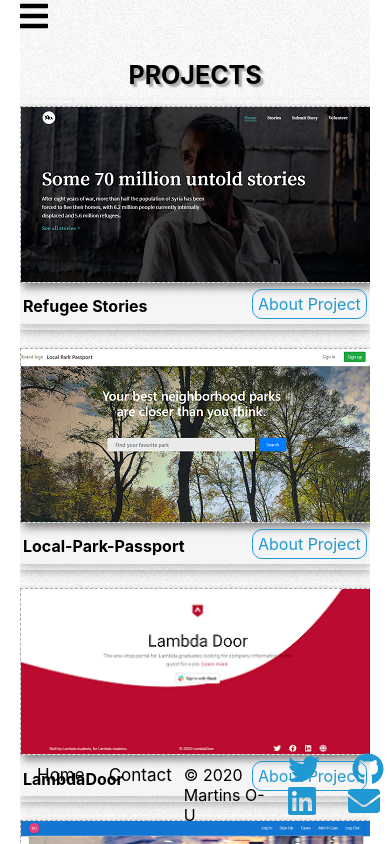
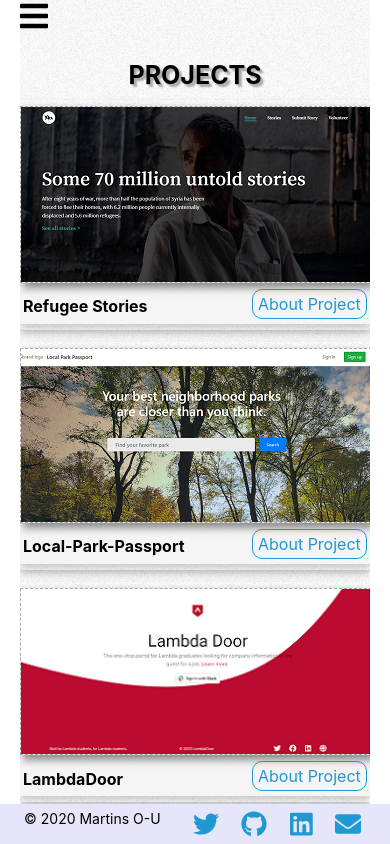
Before and after one commit to Martins-O-U/Portfolio-main, a React (Create React App) app: page /project in a window 390 px wide. Built offline with nearby package versions, Linux system fonts and the light colour scheme.

Commit message:
Styled the footer for mobile

```diff
--- a/src/Components/AboutMe.jsx
+++ b/src/Components/AboutMe.jsx
@@ -44,6 +44,7 @@
 export default AboutMe;
 
 const StyledContainer = styled.div`
+  margin-bottom: 25%;
   @keyframes fadeInUp {
     from {
       transform: translate3d(0, 40px, 0);
--- a/src/Components/FooterNav.jsx
+++ b/src/Components/FooterNav.jsx
@@ -1,55 +1,111 @@
 import React from "react";
-import { Link } from "react-router-dom";
+import { FontAwesomeIcon } from "@fortawesome/react-fontawesome";
+import { faEnvelope } from "@fortawesome/free-solid-svg-icons";
+import {
+  faTwitter,
+  faGithub,
+  faLinkedin
+} from "@fortawesome/free-brands-svg-icons";
 import styled from "styled-components";
-import Socials from "./Socials";
 
 export default function Footer() {
   return (
     <StyledDiv>
-      <div className="ContHome">
-        <p>
-          <Link to="/">Home</Link>
-        </p>
-        <p>
-          <Link to="/contact">Contact</Link>
-        </p>
-      </div>
       <div className="copy-right">
         <p>&copy; 2020 Martins O-U</p>
       </div>
       <div className="social-handle">
-        <Socials />
+        <SocialsFoot />
       </div>
     </StyledDiv>
   );
 }
 
+export function SocialsFoot() {
+  return (
+    <StyledDivsoc>
+      <div className="social-handle">
+        <a
+          rel="noopener noreferrer"
+          target="_blank"
+          href="https://twitter.com/Willyblinx_"
+          className="twitter"
+        >
+          <FontAwesomeIcon icon={faTwitter} size="2x" />
+        </a>
+        <a
+          rel="noopener noreferrer"
+          target="_blank"
+          href="https://github.com/Martins-O-U/"
+          className="github"
+        >
+          <FontAwesomeIcon icon={faGithub} size="2x" />
+        </a>
+        <a
+          rel="noopener noreferrer"
+          target="_blank"
+          href="https://www.linkedin.com/in/martins-o-u/"
+          className="linkdIn"
+        >
+          <FontAwesomeIcon icon={faLinkedin} size="2x" />
+        </a>
+        <a
+          rel="noopener noreferrer"
+          target="_blank"
+          href="mailto:martinsonyedikachi@gmail.com"
+          className="mail"
+        >
+          <FontAwesomeIcon icon={faEnvelope} size="2x" />
+        </a>
+      </div>
+    </StyledDivsoc>
+  );
+}
+
+const StyledDivsoc = styled.div`
+  a {
+    margin: 0 1rem;
+    transition: transform 250ms;
+    display: inline-block;
+    color: #2098d1;
+  }
+
+  a:hover {
+    transform: translateY(-3px);
+  }
+
+  @media only screen and (max-width: 500px){
+    a{
+      font-size: 13px;
+      margin:0 0.7rem;
+    }
+  }
+
+  @media only screen and (max-width: 370px){
+    a{
+      margin: 0 0.4rem;
+    }
+  }
+`;
+
+
 const StyledDiv = styled.div`
   display: flex;
-  padding: 3px 5px;
+  padding: 3px 3px;
   justify-content: space-evenly;
-  margin: auto;
-  margin-top: 5px;
+  margin-top: 10px;
+  margin-left: -20px;
   position: fixed;
   bottom: 0;
   width: 100%;
-  align-items: baseline;
+  align-items: center;
+  background-color: #E6E6FA;
 
-  .ContHome {
-    display: flex;
-    justify-content: space-evenly;
-    a {
-      margin-right: 12px;
-      margin-left: 12px;
-      text-decoration: none;
-      color: black;
-      transition: transform 250ms;
-      display: inline-block;
-      font-size: 17px;
-    }
-    a:hover {
-      color: #2098d1;
-      transform: translateY(-3px);
+  @media only screen and (max-width:500px){
+    p{
+      font-size: 14px;
+      margin-top: 3px;
+      margin-botton: 2px;
     }
   }
 `;
--- a/src/Components/Projects.jsx
+++ b/src/Components/Projects.jsx
@@ -106,6 +106,7 @@
 export default Projects;
 
 const StyledDiv = styled.div`
+  margin-bottom: 25%;
   @keyframes fadeInUp {
     from {
       transform: translate3d(0, 40px, 0);
--- a/src/Components/Skills.jsx
+++ b/src/Components/Skills.jsx
@@ -7,7 +7,7 @@
 const Skills = () => {
   return (
     <Container>
-      <h1 className="animated animatedFadeInUp fadeInUp">What I do and Use</h1>
+      <h1 className="animated animatedFadeInUp fadeInUp">Why hire me?</h1>
       <StyledDiv>
         <div className="introDiv animated animatedFadeInUp fadeInUp">
           <h3>Full Stack Developer</h3>
@@ -82,6 +82,7 @@
 export default Skills;
 
 const Container = styled.div`
+  margin-bottom: 25%;
   @keyframes fadeInUp {
     from {
       transform: translate3d(0, 40px, 0);
--- a/src/Components/hamburgerMenu.jsx
+++ b/src/Components/hamburgerMenu.jsx
@@ -59,7 +59,7 @@
   }
 
 .nav {
-    width: 20vw;
+    width: 25vw;
     border-width: 1px 1px 1px 0;
     border-style: solid;
     border-color: #888;
@@ -67,7 +67,7 @@
     top: 0;
     z-index: 999;
     background-color: #fff;
-    left: -22vw;
+    left: -27vw;
     -webkit-transition: left 0.3s ease-in;
     -o-transition: left 0.3s ease-in;
     transition: left 0.3s ease-in;
```
